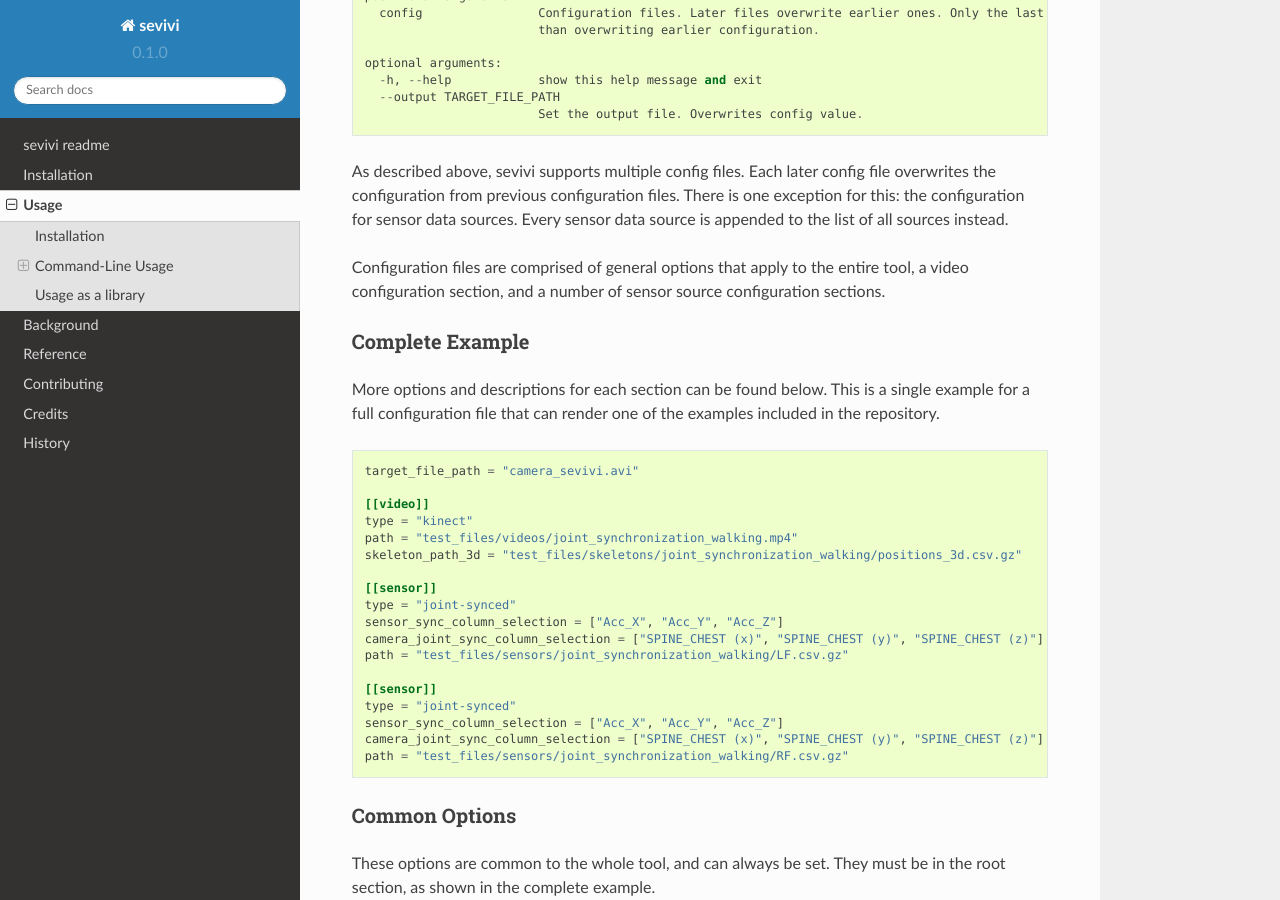
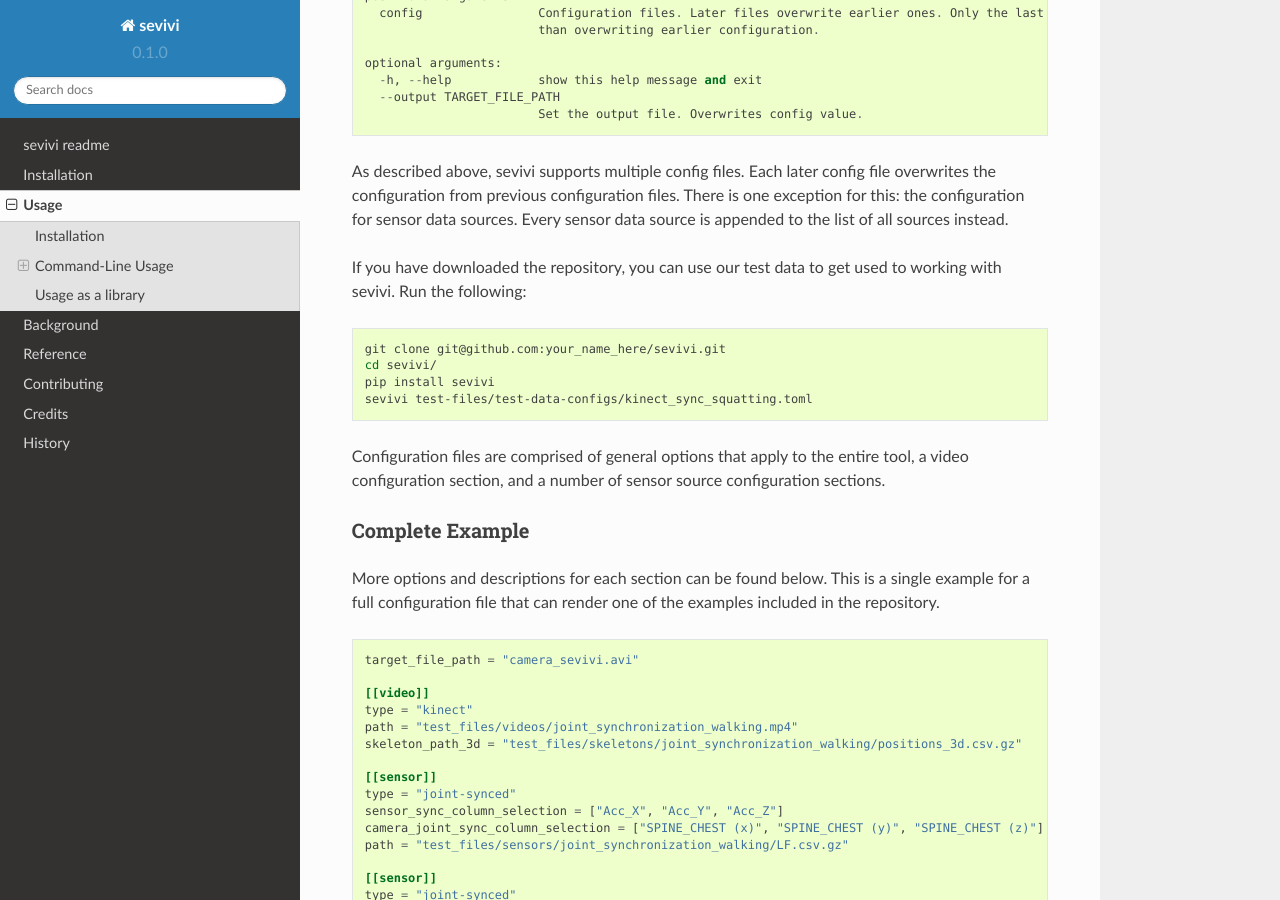
Before and after one commit to HPI-CH/sevivi, a Sphinx documentation site: the page built from docs/usage.rst, in a window 1280 px wide and 900 px high, scrolled down 686 px. Built offline with Sphinx 7.4.7 and the Read the Docs theme 2.0.0, drawn with Linux system fonts in a browser that asks for light colours.

```diff
--- a/docs/usage.rst
+++ b/docs/usage.rst
@@ -43,6 +43,16 @@
 Each later config file overwrites the configuration from previous configuration files.
 There is one exception for this: the configuration for sensor data sources.
 Every sensor data source is appended to the list of all sources instead.
+
+If you have downloaded the repository, you can use our test data to get used to working
+with sevivi. Run the following:
+
+.. code-block:: shell
+
+    git clone git@github.com:your_name_here/sevivi.git
+    cd sevivi/
+    pip install sevivi
+    sevivi test-files/test-data-configs/kinect_sync_squatting.toml
 
 Configuration files are comprised of general options that apply to the entire tool,
 a video configuration section, and a number of sensor source configuration sections.
```
Also changed, not shown: README.rst (+41 -2 lines).
